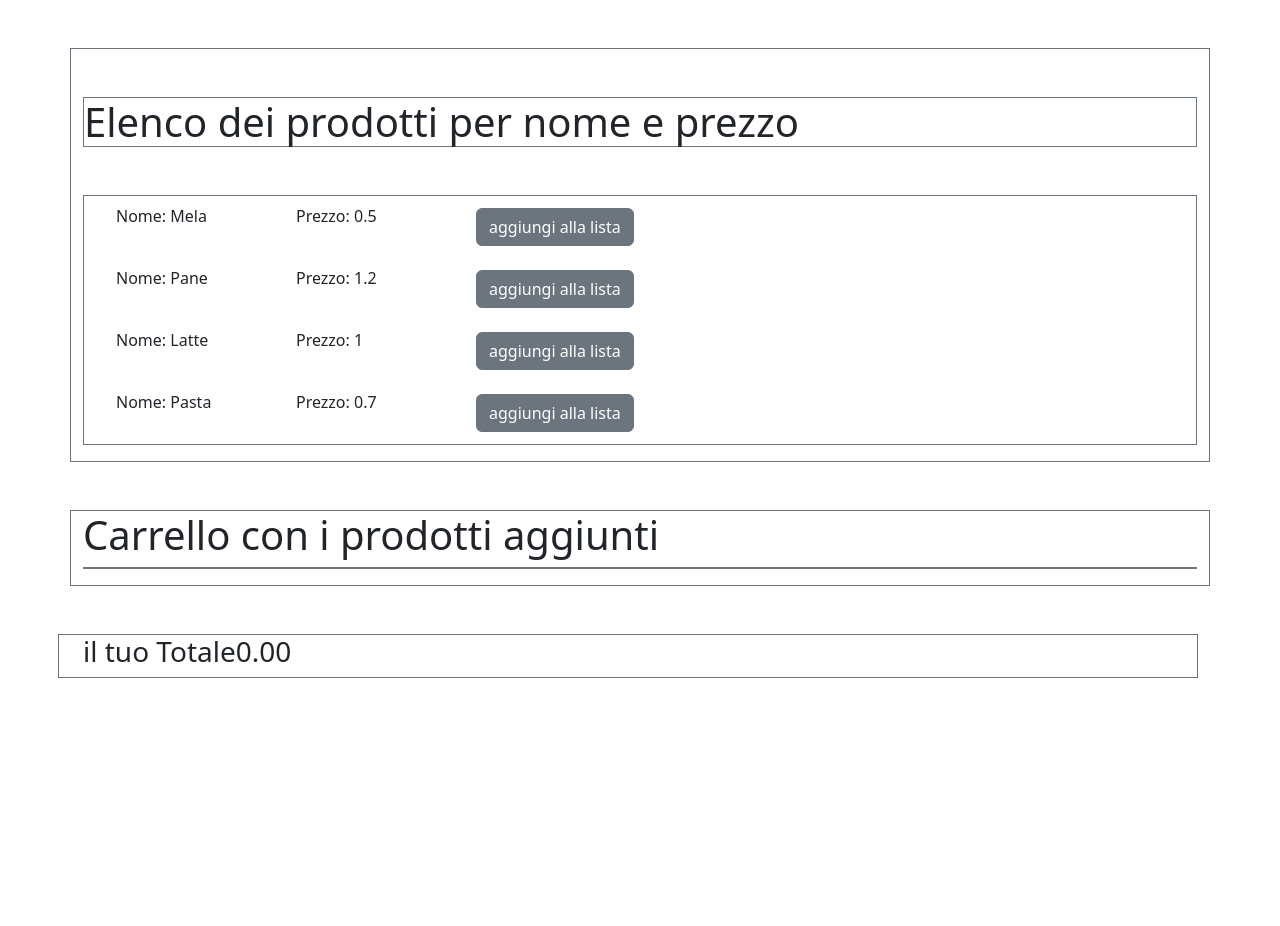
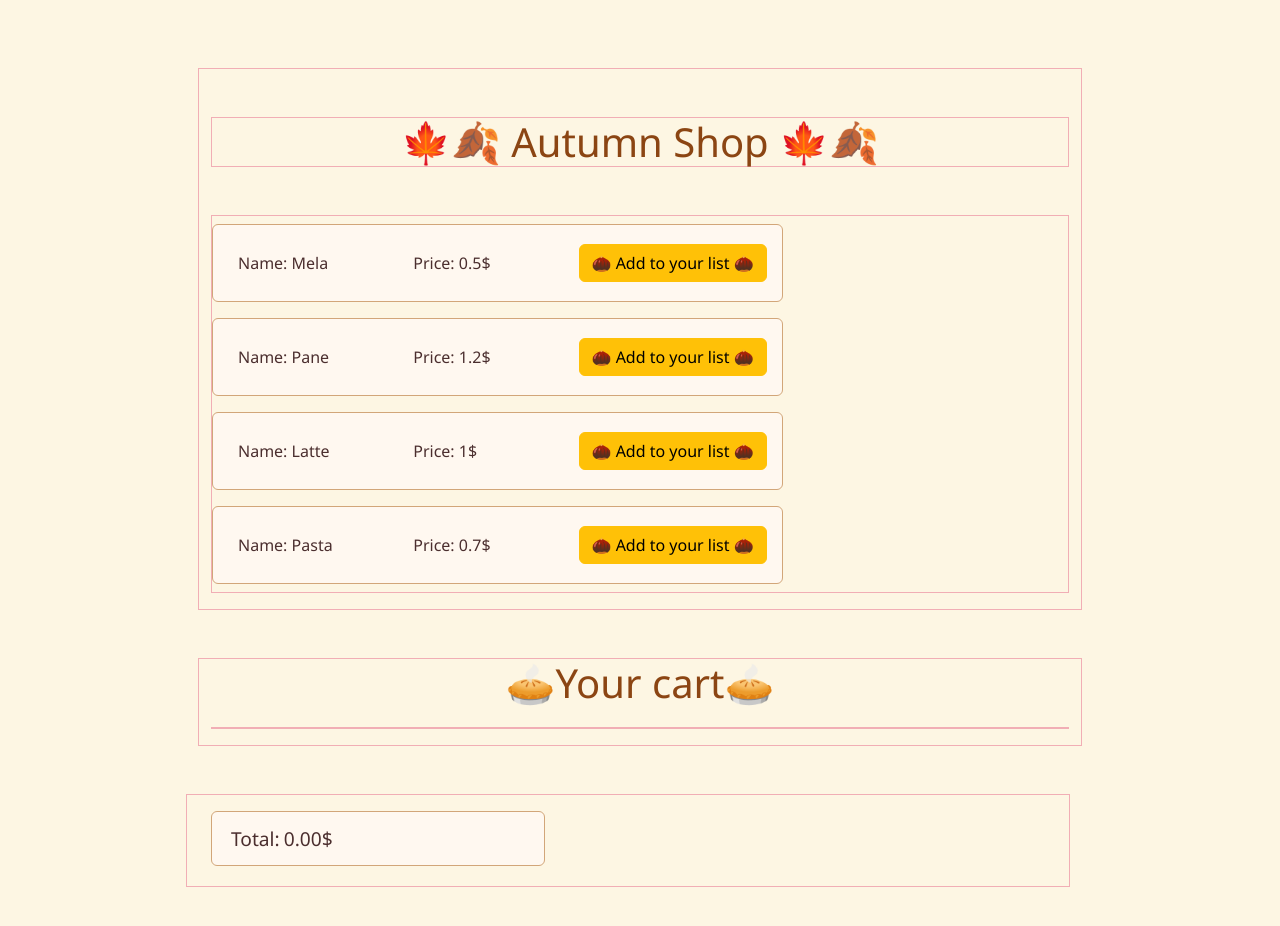
Before and after one commit to CarloMart88/ex-react-usereducer-spesa, a React (Vite) app: page / in a window 1280 px wide. Shown: the top 926 px of the page. Before the commit the page ends 800 px from the top, so only its background shows below. Built offline with nearby package versions, Linux system fonts and the light colour scheme.

Commit message:
add prettier elements

```diff
--- a/src/App.jsx
+++ b/src/App.jsx
@@ -46,68 +46,69 @@ Obiettivo: Gestire l’aggiunta, la rimozione e il calcolo del totale del carrel
   return (
     <div className="container ">
       <div className="row d-flex">
-        <div className="col-12  my-5 border border-secondary">
-          <h1 className="my-5 border border-secondary">
-            Elenco dei prodotti per nome e prezzo
+        <div className="col-12  my-5 border border-danger-subtle">
+          <h1 className="my-5 border border-danger-subtle">
+            🍁🍂 Autumn Shop 🍁🍂{" "}
           </h1>
-          <ul className="d-flex flex-column border border-secondary">
+          <ul className="d-flex flex-column border border-danger-subtle">
             {products.map((product, index) => {
               return (
                 <li className="d-flex my-2 col-8" key={index}>
-                  <p className="col-3">Nome: {product.name}</p>
-                  <p className="col-3">Prezzo: {product.price}</p>
+                  <p className="col-3">Name: {product.name}</p>
+                  <p className="col-3">Price: {product.price}$ </p>
                   <button
                     type="button"
-                    className="btn btn-secondary my-1"
+                    className="btn btn-warning my-1"
                     onClick={() => addToCart(product)}
                   >
-                    aggiungi alla lista
+                    🌰 Add to your list 🌰
                   </button>
                 </li>
               );
             })}
           </ul>
         </div>
-        <div className="col-12 border border-secondary">
-          <h1>Carrello con i prodotti aggiunti</h1>
-          <ul className="d-flex flex-column border border-secondary">
+        <div className="col-12 border border-danger-subtle">
+          <h1>🥧Your cart🥧</h1>
+          <ul className="d-flex flex-column border border-danger-subtle">
             {!addedProducts
               ? null
               : addedProducts.map((product, index) => {
                   console.log({ addedProducts });
                   return (
                     <li key={index}>
-                      <p>Nome: {product.name}</p>
-                      <p>Prezzo: {product.price}</p>
-                      <p>quantità: {product.quantity}</p>
+                      <p>Name: {product.name}</p>
+                      <p>Price: {product.price}$</p>
+                      <p>Quantity: {product.quantity}</p>
                       <button
                         type="button"
-                        className="btn btn-secondary mx-2"
+                        className="btn btn-warning mx-2"
                         onClick={() => updateProductQuantity(index)}
                       >
-                        aumenta
+                        Add
                       </button>
                       <button
                         type="button"
-                        className="btn btn-secondary mx-2"
+                        className="btn btn-warning mx-2"
                         onClick={() => removeFromCart(index)}
                       >
-                        Rimuovi
+                        Remove
                       </button>
                     </li>
                   );
                 })}
           </ul>
         </div>
-        <div className="row d-flex my-5 border border-secondary">
-          <div className="col-5">
-            <h3>
-              il tuo Totale
+        <div className="row d-flex my-5 border border-danger-subtle">
+          <div className="col-5 mt-3">
+            <h3 className="d-flex">
+              <p className="mx-1">Total:</p>
               {addedProducts
                 .reduce((acc, val) => {
                   return acc + val.price * val.quantity;
                 }, 0)
                 .toFixed(2)}
+              $
             </h3>
           </div>
         </div>
--- a/src/index.css
+++ b/src/index.css
@@ -1,6 +1,66 @@
-*{
+* {
   padding: 0;
   margin: 0;
   box-sizing: border-box;
+  font-family: "Segoe UI", Tahoma, Geneva, Verdana, sans-serif;
+}
 
+body {
+  background: #fdf6e3; /* beige chiaro */
+  color: #4b2e2e;      /* marrone scuro */
 }
+
+.container {
+  max-width: 900px;
+  margin: 0 auto;
+  padding: 20px;
+}
+
+h1, h3 {
+  text-align: center;
+  margin-bottom: 20px;
+  color: #8b4513; /* marrone caldo */
+}
+
+ul {
+  list-style: none;
+  padding: 0;
+}
+
+li {
+  background: #fff8f0; /* crema con sfumatura calda */
+  border: 1px solid #d2a679; /* ocra */
+  border-radius: 6px;
+  padding: 15px;
+  margin-bottom: 10px;
+  display: flex;
+  align-items: center;
+  justify-content: space-between;
+}
+
+p {
+  margin: 0 10px;
+}
+
+button {
+  background: #d2691e; /* arancione bruciato */
+  color: #fff;
+  border: none;
+  border-radius: 4px;
+  padding: 6px 12px;
+  cursor: pointer;
+}
+
+button:active {
+  transform: scale(0.95);
+}
+
+.col-5 h3 {
+  background: #fff8f0;
+  border: 1px solid #d2a679;
+  border-radius: 6px;
+  padding: 15px;
+  text-align: center;
+  font-size: 1.2rem;
+  color: #4b2e2e;
+}
```
